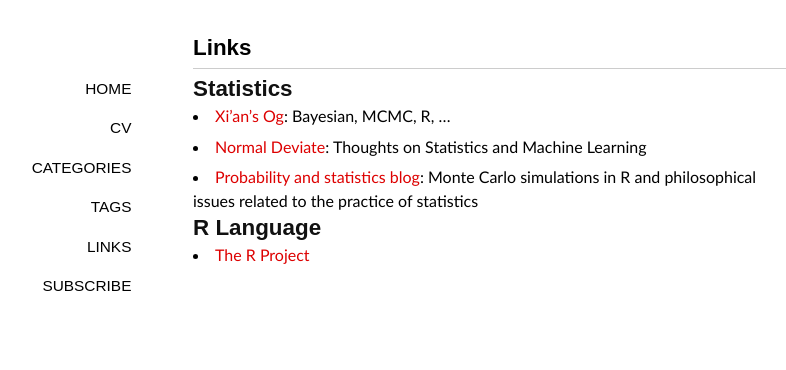
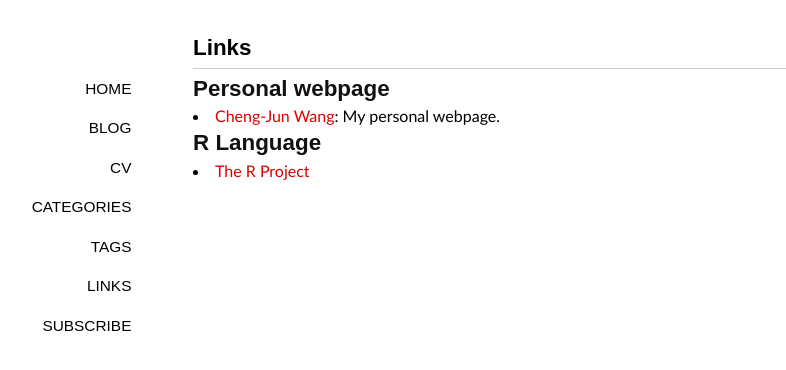
Before and after one commit to snowdj/en-1, a Jekyll site: the page built from links/index.md, in a window 1280 px wide. Shown: the top 370 px of the page, without its empty margins (147-933 px from the left). Built offline with Jekyll 4.4.1, drawn with Linux system fonts in a browser that asks for light colours; some web fonts are replaced; Markdown is read by kramdown in place of the engine named in the settings; comment, search, counter and statistics services are not loaded.

Commit message:
change layout

```diff
--- a/_layouts/default.html
+++ b/_layouts/default.html
@@ -17,7 +17,8 @@
         <h1>{{ page.title }}</h1>
         </header>
         <nav>
-        <span><a title="home page" class="" href="{{ site.url }}/">home</a></span>
+		<span><a title="home" class="" href="http://chengjun.github.io/">home</a></span>
+        <span><a title="blog page" class="" href="{{ site.url }}/">blog</a></span>
         <span><a title="cv" class="" href="http://chengjun.github.io/cv/">cv</a></span>
         <span><a title="categories" class="" href="{{ site.url }}/categories/">categories</a></span>
         <span><a title="tags" class="" href="{{ site.url }}/tags/">tags</a></span>
--- a/links/index.md
+++ b/links/index.md
@@ -4,11 +4,9 @@ layout: page
 comments: yes
 ---
 
-## Statistics
+## Personal webpage
 
-- [Xi'an's Og](http://xianblog.wordpress.com/): Bayesian, MCMC, R, ...
-- [Normal Deviate](http://normaldeviate.wordpress.com/): Thoughts on Statistics and Machine Learning
-- [Probability and statistics blog](http://www.statisticsblog.com/): Monte Carlo simulations in R and philosophical issues related to the practice of statistics
+- [Cheng-Jun Wang](http://chengjun.github.io/): My personal webpage.
 
 ## R Language
 
```
Also changed, not shown: index.md (+1 -1 lines).
